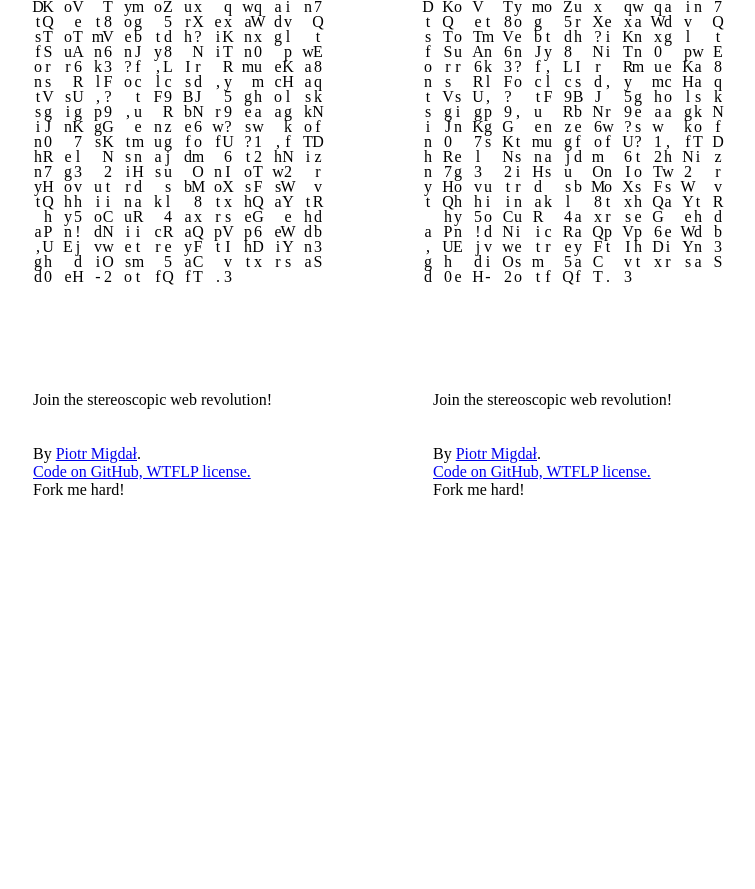
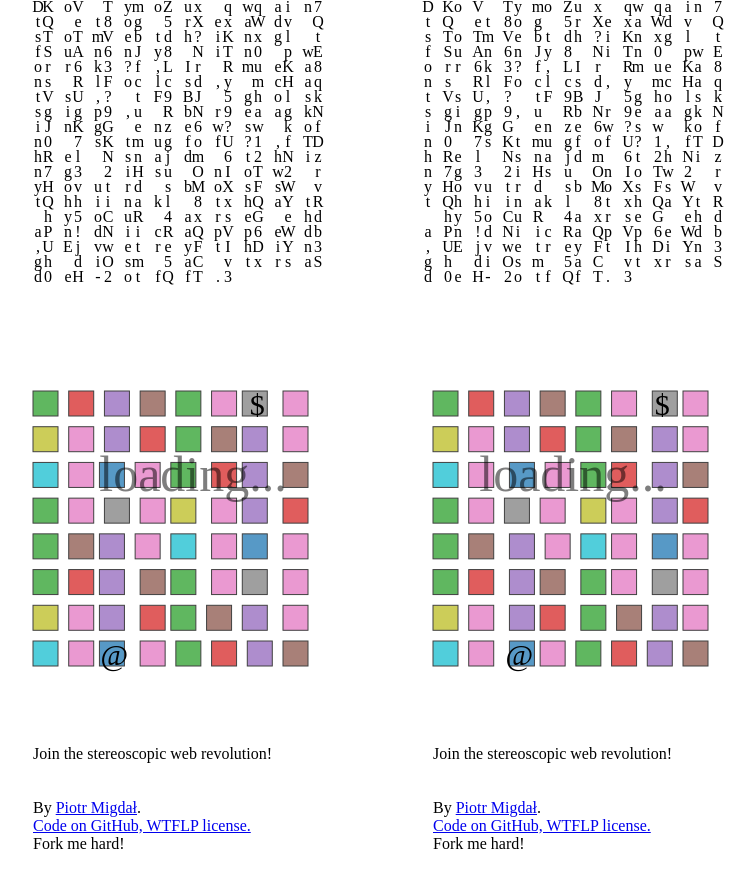
Before and after one commit to stared/html_3d, a plain HTML site: page index.html in a window 1280 px wide. Shown: the part 1043-1932 px from the top of the page, without its empty margins (257-1012 px from the left). Before the commit the page ends 1578 px from the top, so only its background shows below. Drawn offline with Linux system fonts and the light colour scheme.

Commit message:
roguelike

```diff
--- a/main.css
+++ b/main.css
@@ -174,3 +174,12 @@
 	stroke: #000;
 	stroke-width: 1.0px;
 }
+
+.tile {
+	/*fill: #99f;*/
+	stroke: #000;
+	stroke-width: 1.0px;
+	opacity: 0.75;
+/*	width: 40px;
+	height: 40px;*/
+}
--- a/main.js
+++ b/main.js
@@ -134,14 +134,14 @@ var svgCypherL = d3.select('#cypher')
     .attr('class', 'columnLeft')
     .append('svg')
       .attr('width', 400)
-      .attr('height', 400);
+      .attr('height', 350);
 
 var svgCypherR = d3.select('#cypher')
   .append('div')
     .attr('class', 'columnRight')
     .append('svg')
       .attr('width', 400)
-      .attr('height', 400);
+      .attr('height', 350);
 
 var charL = svgCypherL.selectAll('.cypherChar')
   .data(encrypted);
@@ -178,3 +178,152 @@ charR.enter()
       .text(function (d) {
         return d.character;
       });
+
+var dungeonMap = [
+[0,0,0,0,0,0,9,0],
+[0,0,0,0,0,0,1,0],
+[0,0,1,1,1,0,1,0],
+[0,0,0,0,1,0,1,0],
+[0,0,1,1,1,0,1,0],
+[0,0,1,0,1,0,1,0],
+[0,0,1,0,1,1,1,0],
+[0,0,6,0,0,0,0,0]
+];
+
+var dungeonList = [];
+var thingsList = [];
+var j;
+var tmp;
+for (i = 0; i < dungeonMap.length; i++) {
+  for (j = 0; j < dungeonMap[i].length; j++) {
+    tmp = dungeonMap[i][j];
+    if (tmp === 6) {
+      tmp = 1;
+      thingsList.push({x: j,
+                       y: i,
+                       z: 0.5,
+                       what: "@"});
+    } else if (tmp === 9) {
+      tmp = 1;
+      thingsList.push({x: j,
+                       y: i,
+                       z: 0.5,
+                       what: "$"});
+    }
+    dungeonList.push({x: j,
+                      y: i,
+                      z: tmp,
+                      rand: Math.random()});
+  }
+}
+
+var TILE_WIDTH = 25;
+
+var tileScale = d3.scale.linear()
+  .domain([0, dungeonMap.length -1])
+  .range([50, 300]);
+
+var svgGameL = d3.select('#game')
+  .append('div')
+    .attr('class', 'columnLeft')
+    .append('svg')
+      .attr('width', 400)
+      .attr('height', 400);
+
+var svgGameR = d3.select('#game')
+  .append('div')
+    .attr('class', 'columnRight')
+    .append('svg')
+      .attr('width', 400)
+      .attr('height', 400);
+
+var tileL = svgGameL.selectAll('.tile')
+  .data(dungeonList);
+
+var tileR = svgGameR.selectAll('.tile')
+  .data(dungeonList);
+
+tileL.enter()
+  .append('rect')
+    .attr('class', 'tile')
+    .attr('x', function (d) {
+      return tileScale(d.x) - 5 * d.z;
+    })
+    .attr('y', function (d) {
+      return tileScale(d.y);
+    })
+    .attr('width', TILE_WIDTH)
+    .attr('height', TILE_WIDTH)
+    .style('fill', function (d, i) {
+      return colors((i*i*i - i*i + 3*i) % 20);
+    });
+
+tileR.enter()
+  .append('rect')
+    .attr('class', 'tile')
+    .attr('x', function (d) {
+      return tileScale(d.x) + 5 * d.z;
+    })
+    .attr('y', function (d) {
+      return tileScale(d.y);
+    })
+    .attr('width', TILE_WIDTH)
+    .attr('height', TILE_WIDTH)
+    .style('fill', function (d, i) {
+      return colors((i*i*i - i*i + 3*i) % 20);
+    });
+
+var FONTSIZE = 30;
+
+svgGameL.selectAll('.special')
+  .data(thingsList)
+  .enter()
+    .append('text')
+    .attr('class', 'special')
+    .attr('font-size', FONTSIZE)
+    .style('text-anchor', 'middle')
+    .attr('x', function (d) {
+      return TILE_WIDTH/2 + tileScale(d.x) - 5 * d.z;
+    })
+    .attr('y', function (d) {
+      return FONTSIZE/2.7 + TILE_WIDTH/2 + tileScale(d.y);
+    })
+    .text(function (d) {
+      return d.what;
+    });
+
+svgGameR.selectAll('.special')
+  .data(thingsList)
+  .enter()
+    .append('text')
+      .attr('class', 'special')
+      .attr('font-size', FONTSIZE)
+      .style('text-anchor', 'middle')
+      .attr('x', function (d) {
+        return TILE_WIDTH/2 + tileScale(d.x) + 5 * d.z;
+      })
+      .attr('y', function (d) {
+        return FONTSIZE/2.7 + TILE_WIDTH/2 + tileScale(d.y);
+      })
+      .text(function (d) {
+        return d.what;
+      });
+
+
+svgGameL.append('text')
+  .attr('class', 'loading')
+  .attr('font-size', 50)
+  .style('opacity', 0.5)
+  .style('text-anchor', 'middle')
+  .attr('x', 200 + 5 * 2)
+  .attr('y', 150)
+  .text('loading...');
+
+svgGameR.append('text')
+  .attr('class', 'loading')
+  .attr('font-size', 50)
+  .style('opacity', 0.5)
+  .style('text-anchor', 'middle')
+  .attr('x', 200 - 5 * 2)
+  .attr('y', 150)
+  .text('loading...');
```
